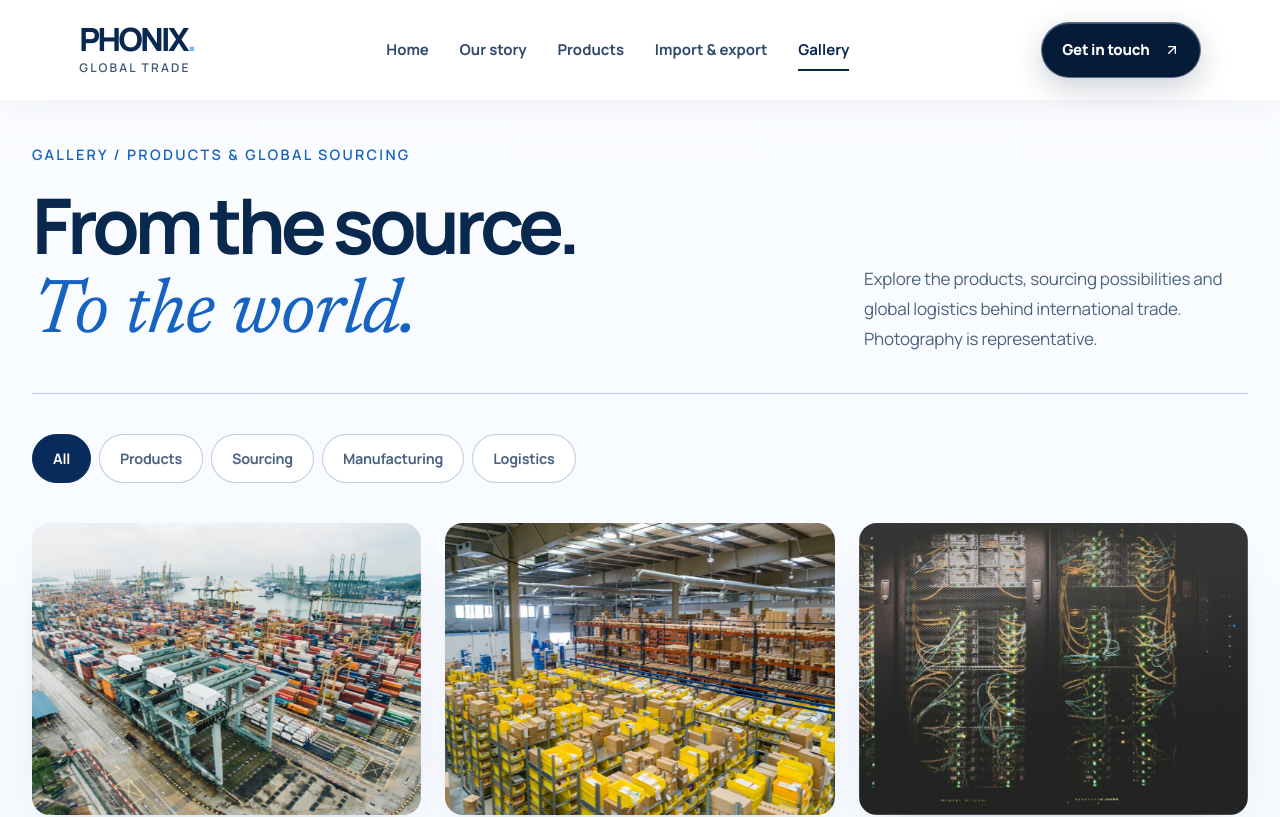
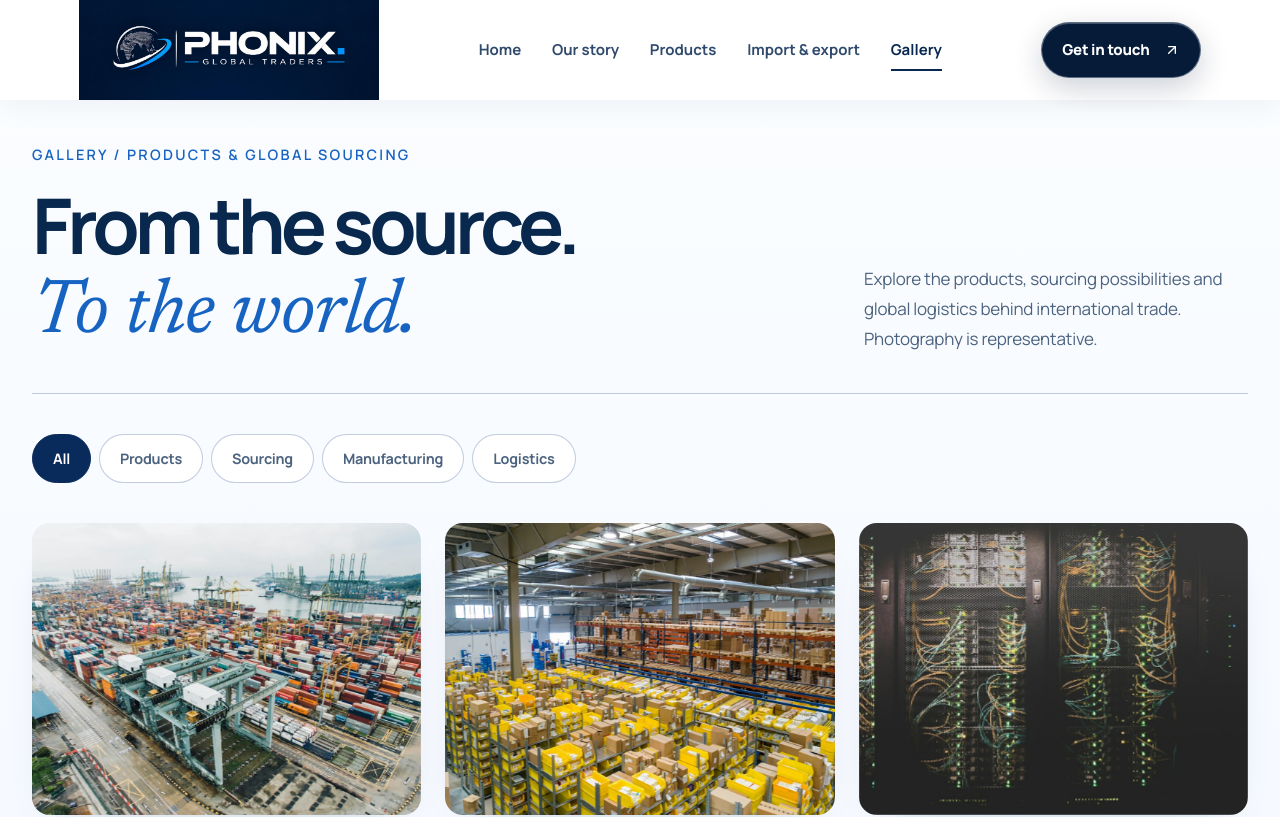
Before and after one commit to krishhnaailinkspvtltd/phonix, a React (Vite) app: page /gallery in a window 1280 px wide. Shown: the top 817 px of the page. Built offline with nearby package versions, Linux system fonts and the light colour scheme.

Commit message:
Replace Phonix text wordmark with approved official logo in Navigation.tsx

```diff
--- a/src/components/layout/Navigation.tsx
+++ b/src/components/layout/Navigation.tsx
@@ -39,7 +39,7 @@ export function Navigation() {
   return <>
     <header className={`pg-header ${overHero ? 'pg-header--over-hero' : 'pg-header--solid'} ${scrolled ? 'pg-header--scrolled' : ''} ${hidden ? 'phx-header--hidden' : ''}`}>
       <nav className="pg-nav" aria-label="Primary navigation">
-        <Link to="/" className="pg-wordmark" aria-label="PHONIX GLOBAL TRADE home"><span className="pg-wordmark-main">PHONIX<span className="pg-period">.</span></span><span className="pg-wordmark-sub">GLOBAL TRADE</span></Link>
+        <Link to="/" className="pg-wordmark pg-official-brand" aria-label="PHONIX GLOBAL TRADERS home"><img src="/images/branding/phonix-official-logo.jpg" alt="PHONIX GLOBAL TRADERS" width="300" height="100" decoding="async" fetchPriority="high" /></Link>
         <div className="pg-nav-links">{NAV_LINKS.map(link => <NavLink key={link.path} to={link.path} end={link.path === '/'} className={({ isActive }) => isActive ? 'active' : ''}>{link.label}</NavLink>)}</div>
         <div className="pg-nav-actions">
           <Link to="/contact" className="pg-nav-contact">Get in touch <ArrowUpRight size={16} /></Link>
```
